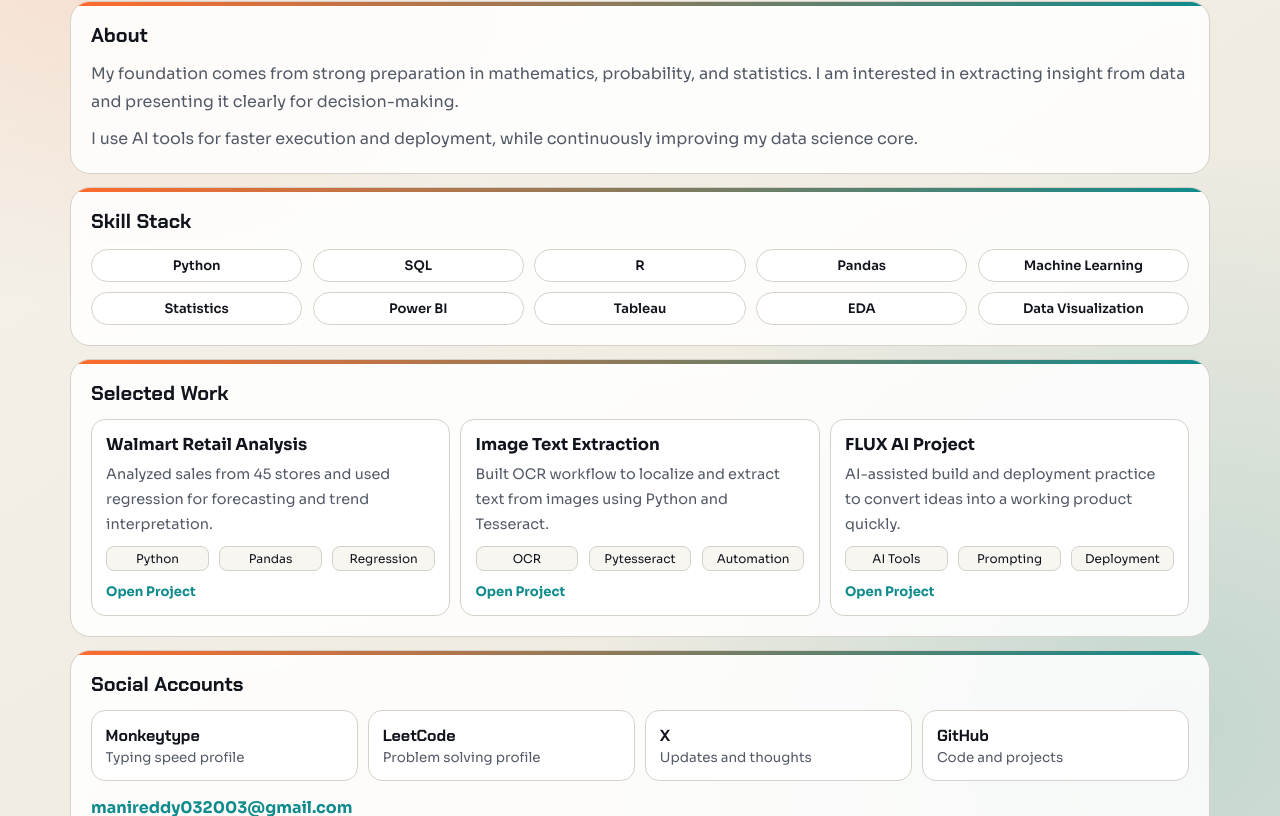
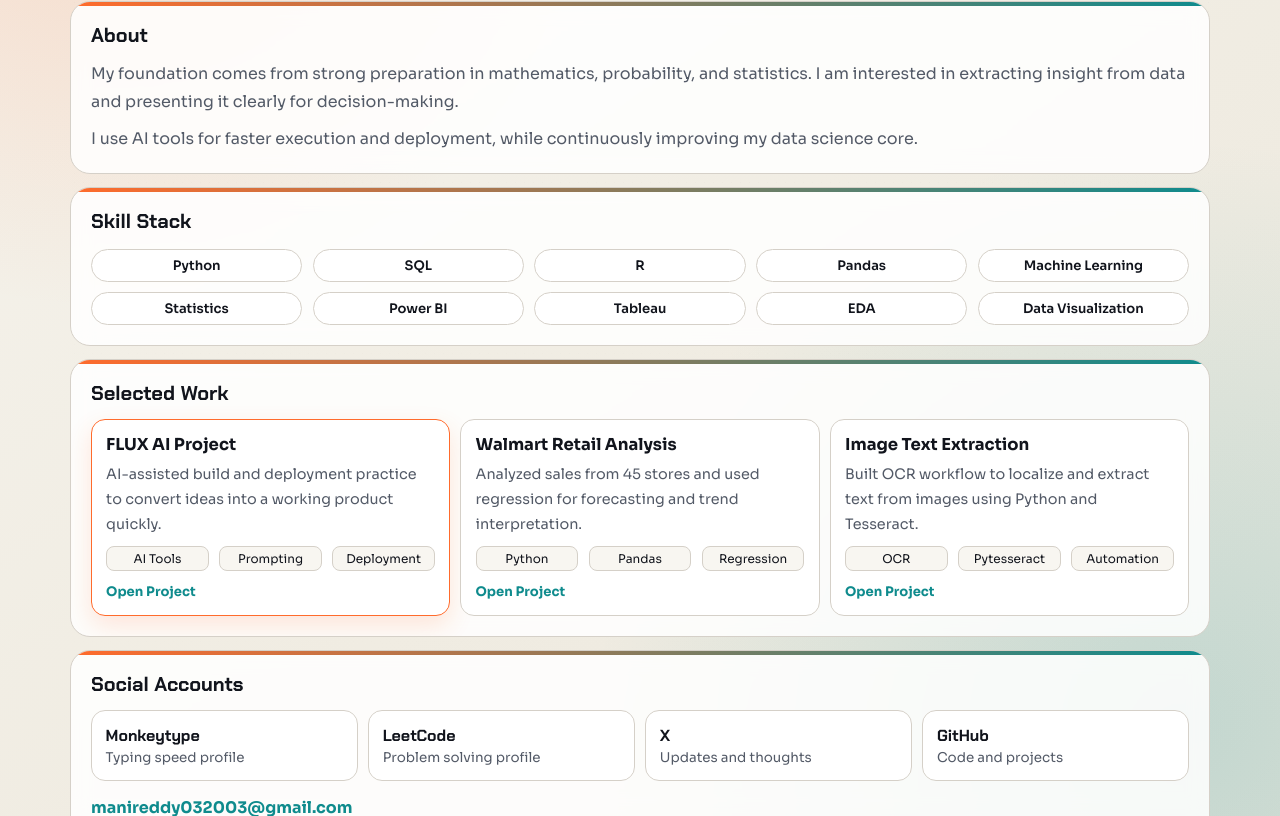
Before and after one commit to Manireddy69-VSCODE/about-me, a React (Vite) app: page / in a window 1280 px wide. Shown: the part 461-1277 px from the top of the page. Built offline with nearby package versions, Linux system fonts and the light colour scheme.

Commit message:
Feature FLUX tracker as primary project

```diff
--- a/src/App.css
+++ b/src/App.css
@@ -261,6 +261,11 @@ p {
   padding: 0.88rem;
 }
 
+.project-card-primary {
+  border-color: var(--accent);
+  box-shadow: 0 10px 24px rgba(255, 107, 44, 0.16);
+}
+
 .project-card p {
   margin-top: 0.45rem;
   font-size: 0.9rem;
--- a/src/App.jsx
+++ b/src/App.jsx
@@ -37,6 +37,7 @@ const projects = [
     summary: 'AI-assisted build and deployment practice to convert ideas into a working product quickly.',
     tags: ['AI Tools', 'Prompting', 'Deployment'],
     link: 'https://github.com/Manireddy69-VSCODE/flux-tracker',
+    primary: true,
   },
 ]
 
@@ -132,8 +133,8 @@ function App() {
         <section id="work" className="panel reveal-5">
           <h2>Selected Work</h2>
           <div className="project-grid">
-            {projects.map((project) => (
-              <article key={project.title} className="project-card">
+            {[...projects].sort((a, b) => Number(Boolean(b.primary)) - Number(Boolean(a.primary))).map((project) => (
+              <article key={project.title} className={`project-card${project.primary ? ' project-card-primary' : ''}`}>
                 <h3>{project.title}</h3>
                 <p>{project.summary}</p>
                 <div className="tag-row">
```
